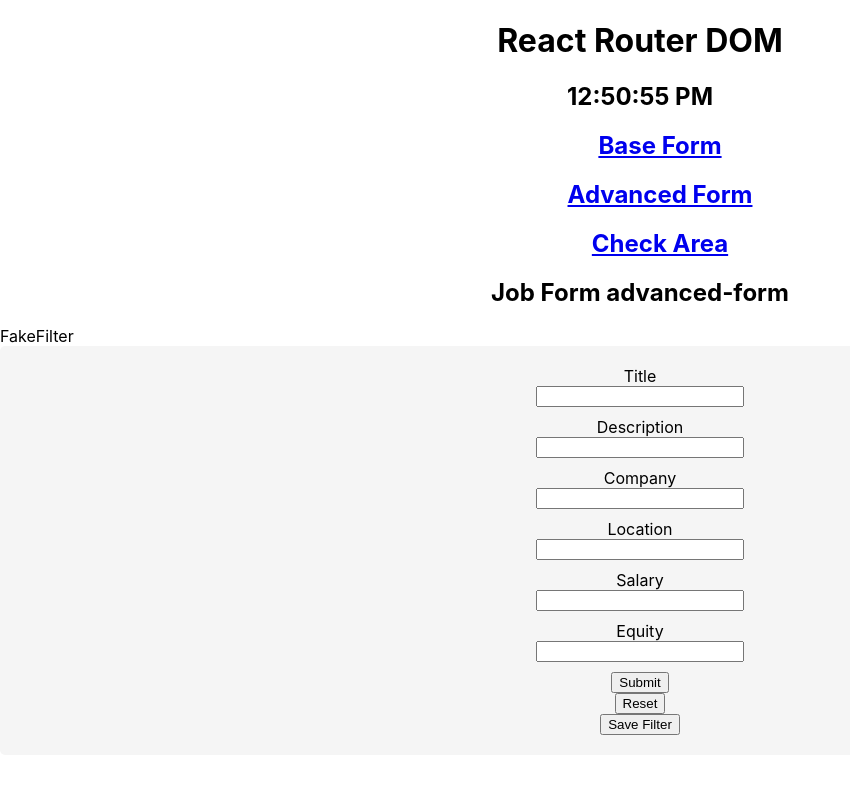
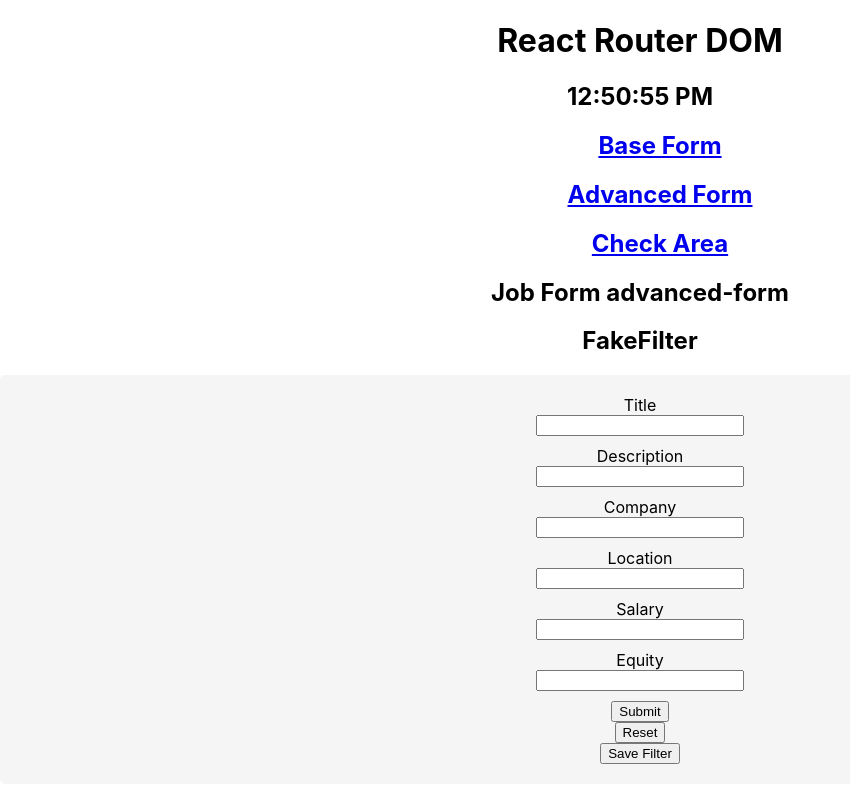
Before and after one commit to petarnenov/react-store, a React (Create React App) app: page /job/advanced in a window 1280 px wide. Shown: the whole page, without its empty margins (0-850 px from the left). Built offline with nearby package versions, Linux system fonts and the light colour scheme.

Commit message:
add: className

```diff
--- a/src/components/FakeFilter.js
+++ b/src/components/FakeFilter.js
@@ -8,7 +8,7 @@
     }))
 
     return (
-        <div>FakeFilter</div>
+        <h2 className='filter-form'>FakeFilter</h2>
     )
 })
 
```
